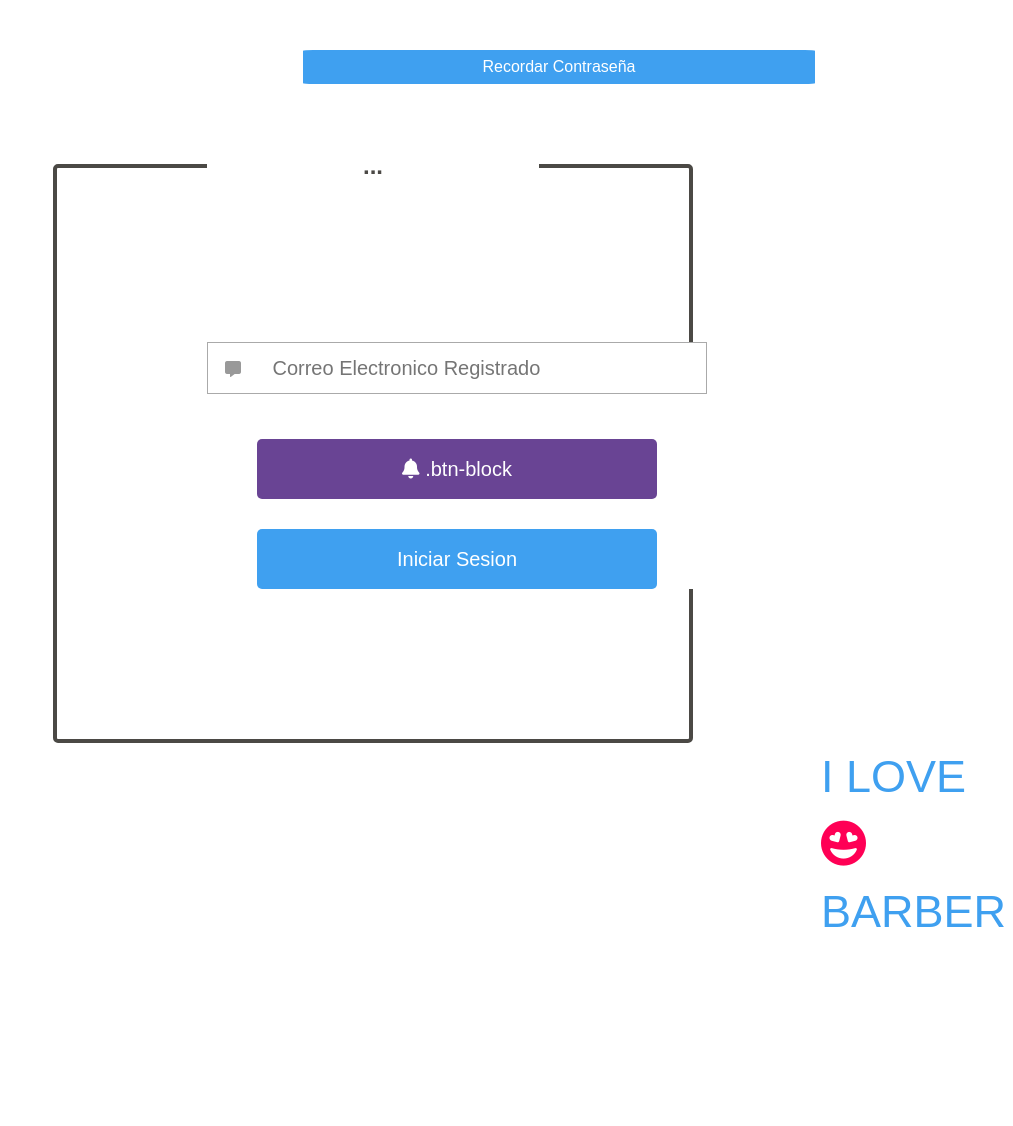
After one commit to DDNARVAEZ/BARBERS, a PHP site: page /view/module/recordar.clave.php in a window 1280 px wide. The commit adds this page. Shown: the top 1126 px of the page, without its empty margins (267-1280 px from the left). Run offline with PHP 8.4, Linux system fonts and the light colour scheme; some libraries are stand-ins or nearby versions.

Commit message:
avance recordar contraseña

```diff
--- a/view/css/login.css
+++ b/view/css/login.css
@@ -24,6 +24,7 @@ body {
  .input-contenedor{
   margin-bottom: 15px;
   border: 1px solid #aaa;
+  outline: none;
 }
 
 /*FORMULARIO*/
--- a/view/css/registro.usuario.css
+++ b/view/css/recordar.clave.css
@@ -4,7 +4,7 @@
 body {
     font-family: Arial, Helvetica, sans-serif;
     margin: 0;
-    background: url(../img/imagen1.jpg);
+    background: white;
     background-position-x: center;
     background-size:cover;
     background-attachment:initial;
@@ -16,21 +16,31 @@ body {
 
   /*CONTENEDORES*/
   .contenedor{
-    width: 100%;
-    padding: 50px;
+    width: 50%;
+    height: 50%;
+    padding: 150px;
+    margin-left: 25%;
+    margin-top: 5%;
+    color: rgb(75, 73, 69);
+    border: solid 4px;
+    border-radius: 5px;
+
   }
 
   .input-contenedor{
     margin-bottom: 15px;
     border: 1px solid #aaa;
+    width: 100%;
+
   }
 
   /*FORMULARIO*/
 
   .formulario{
-    background: #fff;
-    margin-top: 150%;
-    padding: 3px;
+    background: white;
+
+
+
   }
 
   @media(min-width:768px)
@@ -38,7 +48,7 @@ body {
     .formulario{
       margin: auto;
       width: 500px;
-      margin-top: 150px;
+
       border-radius: 2%;
     }
   }
@@ -49,7 +59,9 @@ body {
     color: #1a2537;
     font-size: 40px;
   }
-
+  .legenda{
+    text-align: center;
+  }
   /*ENTRADAS*/
   input[type="text"],
   input[type="password"]{
@@ -82,15 +94,18 @@ body {
 
     display: inline-block;
     border: none;
-    width: 100%;
+    width: 80%;
     color: white;
     font-size: 20px;
-    background: rgb(72, 228, 98, 0.76);
+    background: rgba(57, 7, 114, 0.753);
     padding: 15px 20px;
     border-radius: 5px;
     cursor: pointer;
     text-decoration-color: transparent;
-    margin-top: 10px;
+    margin-top: 30px;
+    margin-left: 50px;
+
+
 
   }
   .btn:hover{
@@ -101,15 +116,17 @@ body {
 
     display: inline-block;
     border: none;
-    width: 100%;
+    width: 80%;
     color: white;
     font-size: 20px;
-    background: #999ea7;
+    background: rgb(63, 160, 240);
     padding: 15px 20px;
     border-radius: 5px;
     cursor: pointer;
     text-decoration-color: transparent;
-    margin-top: 10px;
+    margin-top: 30px;
+    margin-left: 50px;
+
 
 
 
@@ -148,21 +165,27 @@ body {
   }
 
   /*FRACES*/
-  .bienvenido{
-    text-align: center;
-    background: rgb(63, 160, 240);
-    width: 200px;
-    padding: 10px;
-    margin-left: 150px;
-    border: 1px solid #aaa;
-    margin-top: 40px;
-    border-radius: 3%;
-    border: none;
+
+  .frase{
+    position: relative;
+    margin-left:  85%;
+    margin-bottom: 90%;
+
+    font-size: 45px;
+    color: rgb(63, 160, 240);
 
   }
-  .frase{
-    margin-left: 1100px;
-    font-size: 45px;
-    color: rgb(72, 228, 98, 0.76);
 
+  .titulo{
+    position: relative;
+    text-align: center;
+    color: #fff;
+    background: rgb(63, 160, 240);
+    width: 40%;
+    padding: 5px;
+    margin-left: 570px;
+    border: 1px solid #aaa;
+    margin-top: 50px;
+    border-radius: 2%;
+    border: none;
   }
--- a/view/module/login.php
+++ b/view/module/login.php
@@ -27,11 +27,11 @@
 
 
 <!-- ENLACES -->
-            <a class="link" href="">Recordar Contraseña</a><br/>
+            <a class="link" href="view/module/recordar.clave.php">Recordar Contraseña</a><br/>
             <a class="link2" href="">Cambiar Contraseña</a>
 <!-- BOTONES-->
             <input class="btn" type="submit" value="Iniciar Sesion">
-            <a href="view/module/registro.usuario.php"><input class="btn2" type="button" value="Registrar Cuenta"></a>
+            <a href="view/module/?"><input class="btn2" type="button" value="Registrar Cuenta"></a>
         </div>
 
     </form>
--- /dev/null
+++ b/view/module/recordar.clave.php
@@ -0,0 +1,38 @@
+<!DOCTYPE html>
+<html lang="en">
+<head>
+    <meta charset="UTF-8">
+    <meta http-equiv="X-UA-Compatible" content="IE=edge">
+    <meta name="viewport" content="width=device-width, initial-scale=1.0">
+    <title>Recordacion</title>
+    <script src="https://kit.fontawesome.com/42541bfd20.js" crossorigin="anonymous"></script>
+    <link rel="stylesheet" href="https://cdn.jsdelivr.net/npm/bootstrap@4.6.2/dist/css/bootstrap.min.css" integrity="sha384-xOolHFLEh07PJGoPkLv1IbcEPTNtaed2xpHsD9ESMhqIYd0nLMwNLD69Npy4HI+N" crossorigin="anonymous">
+    <link rel="stylesheet" href="../../view/css/recordar.clave.css">
+    <link rel="stylesheet" href="style.css">
+</head>
+<body>
+    <div class="titulo">Recordar Contraseña</div>
+        <fieldset class="contenedor">
+        <legend class="legenda"><b>...</b></legend>
+        <form class="formulario">
+            <div class="input-contenedor">
+                <i class="fa-solid fa-message icon"></i>
+                <input type="text" placeholder="Correo Electronico Registrado">
+            </div>
+
+            <div>
+            <button type="button" class="btn btn-primary btn-block"><i class="fa fa-bell"></i> .btn-block</button>
+                <a href="index.php"><input class="btn2" type="submit" value="Iniciar Sesion"></a>
+
+            </div>
+
+
+        </form>
+        </fieldset>
+    <div class="frase">
+        I LOVE <i class="fa-solid fa-face-grin-hearts icon2"></i><br>BARBER
+    </div>
+    <script src="https://cdn.jsdelivr.net/npm/jquery@3.5.1/dist/jquery.slim.min.js" integrity="sha384-DfXdz2htPH0lsSSs5nCTpuj/zy4C+OGpamoFVy38MVBnE+IbbVYUew+OrCXaRkfj" crossorigin="anonymous"></script>
+<script src="https://cdn.jsdelivr.net/npm/bootstrap@4.6.2/dist/js/bootstrap.bundle.min.js" integrity="sha384-Fy6S3B9q64WdZWQUiU+q4/2Lc9npb8tCaSX9FK7E8HnRr0Jz8D6OP9dO5Vg3Q9ct" crossorigin="anonymous"></script>
+</body>
+</html>
```
Also changed, not shown: view/module/registro.usuario.php (deleted, +0 -36 lines), view/js/recordar.clave.js (added).
